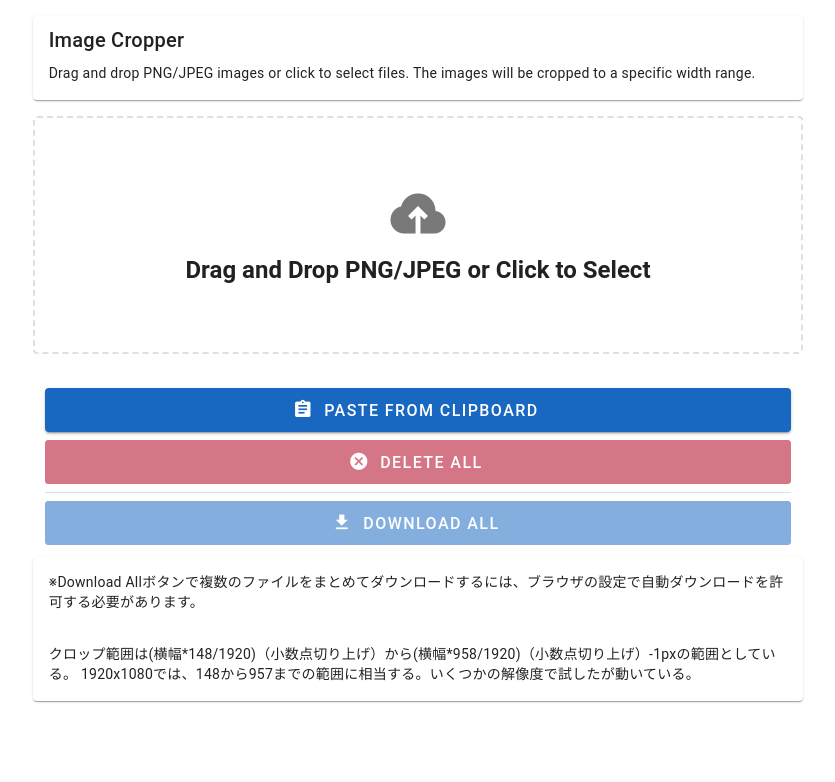
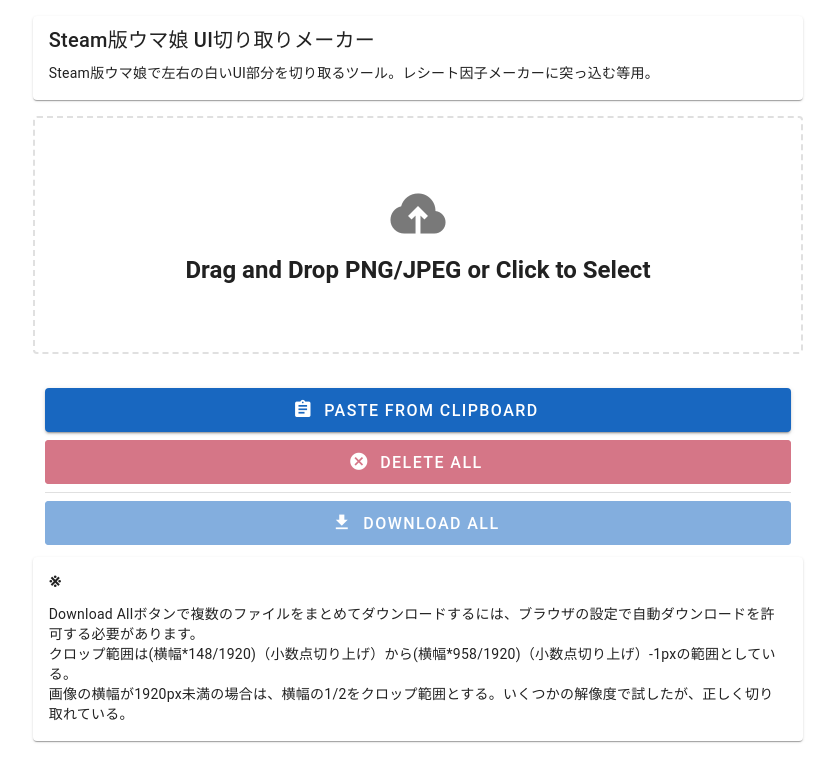
Before and after one commit to hotarunw/steam-umamusume-ui-cropper, a Vue app: page / in a window 1280 px wide. Shown: the top 782 px of the page, without its empty margins (222-1057 px from the left). Built offline with nearby package versions, Linux system fonts and the light colour scheme; the HTML template or start-up script is replaced by a standard one.

Commit message:
画面に説明追加。

```diff
--- a/src/App.vue
+++ b/src/App.vue
@@ -1,12 +1,11 @@
 <template>
-  <v-container class="pb-16">
+  <v-container>
     <v-row justify="center">
       <v-col cols="12" md="8">
         <v-card class="mb-4">
-          <v-card-title>Image Cropper</v-card-title>
+          <v-card-title>Steam版ウマ娘 UI切り取りメーカー</v-card-title>
           <v-card-text>
-            Drag and drop PNG/JPEG images or click to select files. The images will be cropped to a
-            specific width range.
+            Steam版ウマ娘で左右の白いUI部分を切り取るツール。レシート因子メーカーに突っ込む等用。
           </v-card-text>
         </v-card>
 
@@ -88,13 +87,12 @@
         </v-col>
 
         <v-card>
+          <v-card-title>※</v-card-title>
           <v-card-text>
-            ※Download
-            Allボタンで複数のファイルをまとめてダウンロードするには、ブラウザの設定で自動ダウンロードを許可する必要があります。
-          </v-card-text>
-          <v-card-text>
-            クロップ範囲は(横幅*148/1920)（小数点切り上げ）から(横幅*958/1920)（小数点切り上げ）-1pxの範囲としている。
-            1920x1080では、148から957までの範囲に相当する。いくつかの解像度で試したが動いている。
+            Download
+            Allボタンで複数のファイルをまとめてダウンロードするには、ブラウザの設定で自動ダウンロードを許可する必要があります。<br />
+            クロップ範囲は(横幅*148/1920)（小数点切り上げ）から(横幅*958/1920)（小数点切り上げ）-1pxの範囲としている。<br />
+            画像の横幅が1920px未満の場合は、横幅の1/2をクロップ範囲とする。いくつかの解像度で試したが、正しく切り取れている。
           </v-card-text>
         </v-card>
 
```
